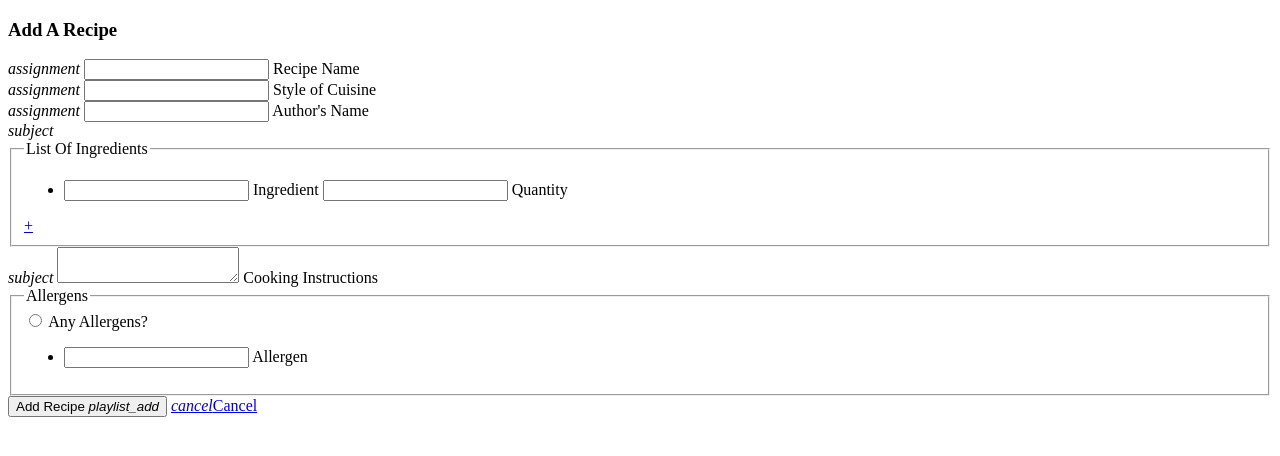
After one commit to Code-Institute-Submissions/Data_Project-1, a Flask app: page /add_recipe in a window 1280 px wide. The commit adds this page. Shown: the top 456 px of the page. Run offline with Flask 2, Linux system fonts and the light colour scheme; some libraries are stand-ins or nearby versions.

Commit message:
Added env.py for security, created working add recipe functionality

```diff
--- /dev/null
+++ b/env.py
@@ -0,0 +1,4 @@
+import os
+
+os.environ["MONGO_URI"]= "mongodb://root:R00tUser@ds249128.mlab.com:49128/data_project"
+os.environ["MONGO_DBNAME"]= "data_project"
--- a/run.py
+++ b/run.py
@@ -1,11 +1,13 @@
 import os
+import env
 from flask import Flask, render_template, redirect, request, url_for, session
 from flask_pymongo import PyMongo
+from bson.objectid import ObjectId
 
 app = Flask(__name__)
 app.secret_key = os.getenv("SECRET", "secret123string")
-app.config["MONGO_URI"] = "mongodb://root:R00tUser@ds249128.mlab.com:49128/data_project"
-app.config["MONGO_DBNAME"] = "data_project"
+app.config["MONGO_URI"] = os.getenv("MONGO_URI")
+app.config["MONGO_DBNAME"] = os.getenv("MONGO_DBNAME")
 
 mongo = PyMongo(app)
 
@@ -22,11 +24,44 @@ def index():
 def search():
     return render_template("search.html")
 
+@app.route('/add_recipe')
+def add_recipe():
+    return render_template("addrecipe.html")
+
+@app.route('/insert_recipe', methods = ["POST"])
+def insert_recipe():
+    ingredientsList = []
+    ingredientItems = request.form.getlist("ingredient_name")
+    ingredientQty = request.form.getlist("quantity")
+    i = 0
+    while i < len(ingredientItems):
+        ingredient = {"ingredient_name": ingredientItems[i], "quantity": ingredientQty[i]}
+        ingredientsList.append(ingredient)
+        i +=1
+    if request.form.get("allergens") == "on":
+        allergens = True
+        allergen_name = request.form["allergen_name"]
+    else:
+        allergens = False
+        allergen_name = ""
+    new_recipe = {
+        "recipe_name": request.form["recipe_name"],
+        "style_name": request.form["style_name"],
+        "author_name": request.form["author_name"],
+        "ingredients": ingredientsList,
+        "instructions": request.form["instructions"],
+        "allergens": allergens,
+        "allergen_name": allergen_name,
+        "views": "0"
+    }
+    mongo.db.recipes.insert_one(new_recipe)
+    return redirect(url_for("search"))
+
 @app.route('/recipe')
 def recipe():
     """Display an individual recipe"""
-    return render_template("recipes.html", recipes = mongo.db.recipes.find())
-
+    selected = mongo.db.recipes.find_one({"recipe_name": "test recipe"})
+    return render_template("recipes.html", recipe = selected)
 
 if __name__ == '__main__':
     app.run(host = os.getenv('IP'), port = int(os.getenv('PORT')), debug = True)
--- /dev/null
+++ b/templates/addrecipe.html
@@ -0,0 +1,97 @@
+<!DOCTYPE html>
+<html lang="en">
+<head>
+    <meta charset="UTF-8">
+    <meta name="viewport" content="width=device-width, initial-scale=1.0">
+    <meta http-equiv="X-UA-Compatible" content="ie=edge">
+    <title>CookBook</title>
+</head>
+<body>
+    <h3>Add A Recipe</h3>
+    <div class="row">
+        <form action="{{ url_for('insert_recipe') }}" method="POST" class="col s12">
+            <div class="row">
+                <div class="input-field col s12">
+                    <i class="material-icons prefix">assignment</i>
+                    <input id="recipe_name" name="recipe_name" type="text" class="validate">
+                    <label for="icon_prefix">Recipe Name</label>
+                </div>
+            </div>
+            <div class="row">
+                <div class="input-field col s12">
+                    <i class="material-icons prefix">assignment</i>
+                    <input id="style_name" name="style_name" type="text" class="validate">
+                    <label for="icon_prefix">Style of Cuisine</label>
+                </div>
+            </div>
+            <div class="row">
+                <div class="input-field col s12">
+                    <i class="material-icons prefix">assignment</i>
+                    <input id="author_name" name="author_name" type="text" class="validate">
+                    <label for="icon_prefix">Author's Name</label>
+                </div>
+            </div>
+            <div class="row">
+                <div class="input-field col s12">
+                    <i class="material-icons prefix">subject</i>
+                    <fieldset>
+                        <legend>List Of Ingredients</legend>
+                        <ul id="ingredients">
+                            <li>
+                                <input name="ingredient_name" type="text" class="validate">
+                                <label for="icon-prefix">Ingredient</label>
+                                <input name="quantity" type="text" class="validate">
+                                <label for="icon-prefix">Quantity</label>
+                            </li>
+                        </ul>
+                        <a href="#" id="extra">+</a>
+                    </fieldset>
+                </div>
+            </div>
+            <div class="row">
+                <div class="input-field col s12">
+                    <i class="material-icons prefix">subject</i>
+                    <textarea id="instructions" name="instructions" class="materialize-textarea"></textarea>
+                    <label for="icon_telephone">Cooking Instructions</label>
+                </div>
+            </div>
+            <div class="row">
+                <div class="input-field col s12">
+                    <fieldset>
+                        <legend>Allergens</legend>
+                        <input  name="allergens" id="allergens" type="radio" class="with-gap">
+                        <label for="allergens">Any Allergens?</label>
+                        <ul id="allergen" name="allergen">
+                            <li>
+                                <input id="allergen_name" name="allergen_name" type="text">
+                                <label for="icon_prefix">Allergen</label>
+                            </li>
+                        </ul>
+                    </fieldset>
+                </div>
+            </div>
+            <div class="row">
+                <button class="btn waves-effect waves-light" type="submit" name="action">Add Recipe
+                    <i class="material-icons right">playlist_add</i>
+                </button>
+                <a href="{{ url_for('search') }}" class="waves-effect waves-light btn grey">
+                <i class="material-icons right">cancel</i>Cancel</a>
+            </div>
+        </form>
+    </div>
+    <script src="https://cdnjs.cloudflare.com/ajax/libs/jquery/3.2.1/jquery.min.js"></script>
+    <script>
+        $(document).ready(function(){
+            var field = `<li>
+                            <input name="ingredient_name" type="text" class="validate">
+                            <label for="icon-prefix">Ingredient</label>
+                            <input name="quantity" type="text" class="validate">
+                            <label for="icon-prefix">Quantity</label>
+                        </li>`;
+            $("#extra").click(function(){
+                $("#ingredients").append(field);
+            });
+        });
+    </script>
+</body>
+</html>
--- a/templates/search.html
+++ b/templates/search.html
@@ -11,6 +11,12 @@
     <p>
         Welcome {{ session["username"] }}
     </p>
+    <div class="row">
+        <button>
+            <a href="{{ url_for('add_recipe') }}" class="waves-effect waves-light">
+            <i class="material-icons right">cancel</i>Add A Recipe</a>
+        </button>
+    </div>
 
 </body>
 </html>
```
Also changed, not shown: templates/recipes.html (+4 -5 lines).
